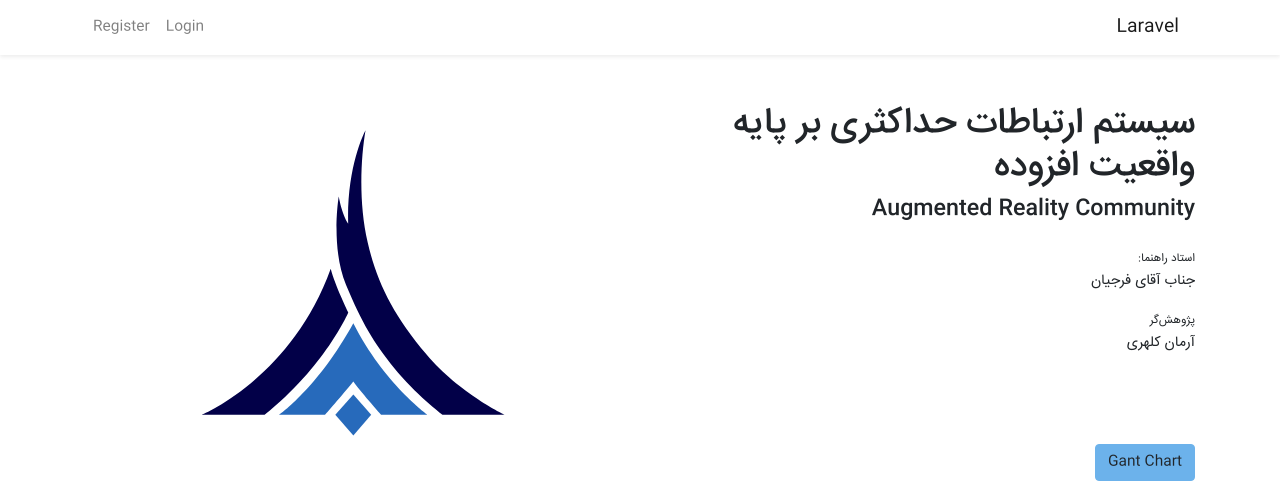
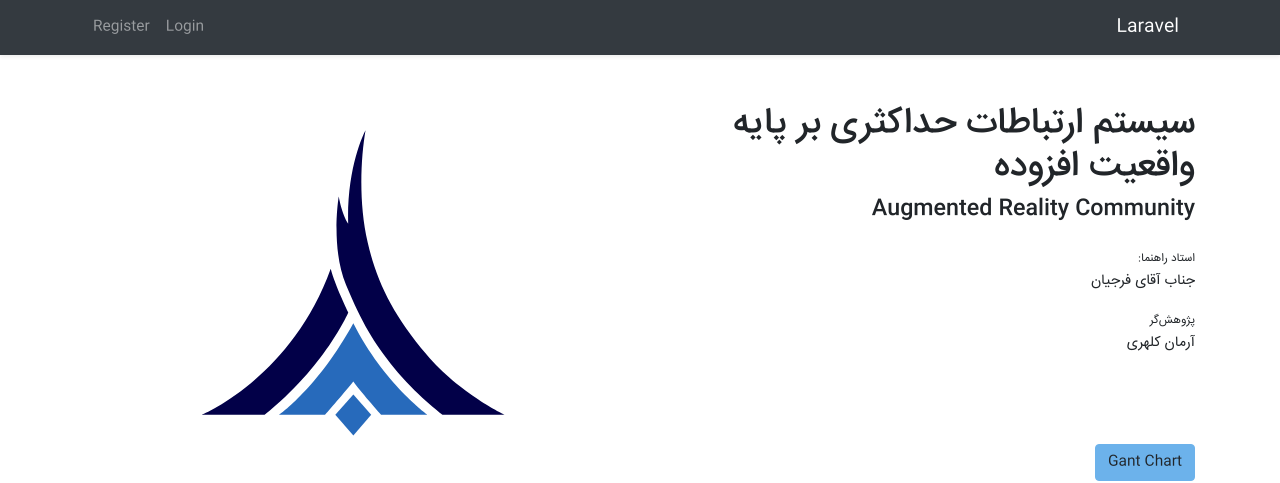
Before and after one commit to serzahke/vrgram, a Laravel app: page / in a window 1280 px wide. Shown: the top 483 px of the page. Run offline with Laravel 8, Linux system fonts and the light colour scheme; style sheets or scripts are compiled from the project's sources.

Commit message:
navbar design edited

```diff
--- a/resources/views/layouts/app.blade.php
+++ b/resources/views/layouts/app.blade.php
@@ -21,7 +21,7 @@
 </head>
 <body>
     <div id="app">
-        <nav class="navbar navbar-expand-md navbar-light bg-white shadow-sm">
+        <nav class="navbar navbar-expand-md navbar-dark bg-dark shadow-sm">
             <div class="container">
                 <a class="navbar-brand" href="{{ url('/') }}">
                     {{ config('app.name', 'Laravel') }}
```
